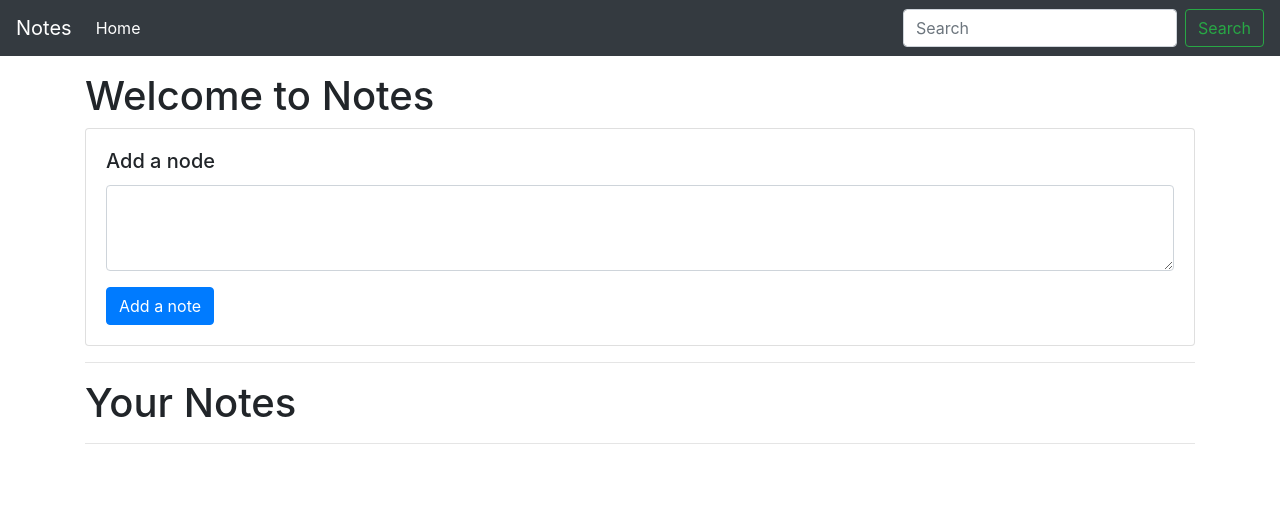
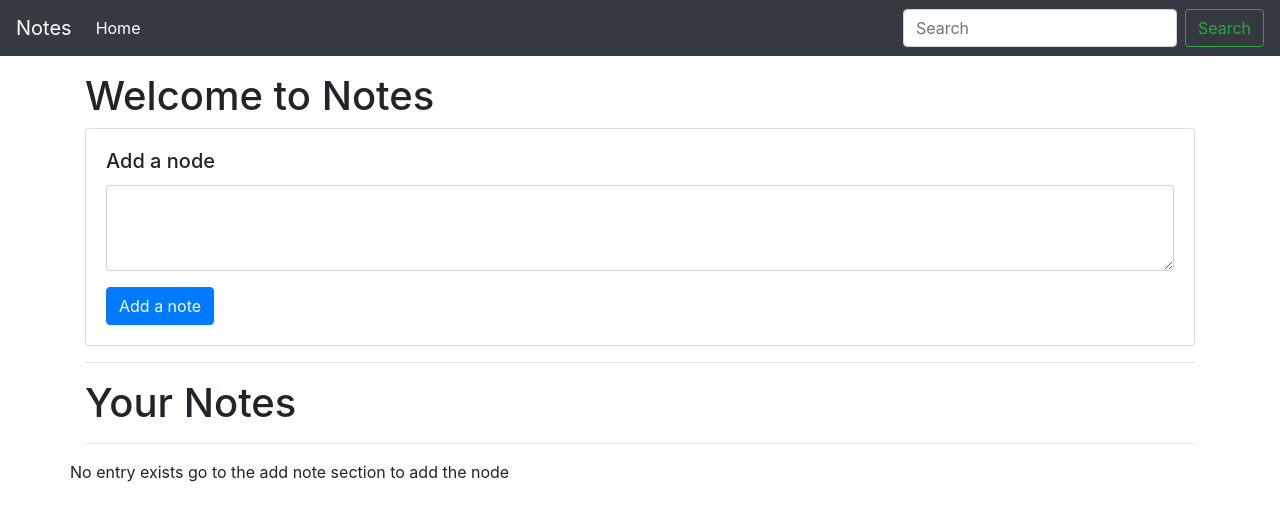
Before and after one commit to sarthakjain-3339/notes-builder, a plain HTML site: page Notes.html in a window 1280 px wide. Drawn offline with nearby package versions, Linux system fonts and the light colour scheme.

Commit message:
Update Notes.html

```diff
--- a/Notes.html
+++ b/Notes.html
@@ -54,7 +54,7 @@
     <script src="https://cdn.jsdelivr.net/npm/bootstrap@4.5.3/dist/js/bootstrap.min.js"
         integrity="sha384-w1Q4orYjBQndcko6MimVbzY0tgp4pWB4lZ7lr30WKz0vr/aWKhXdBNmNb5D92v7s"
         crossorigin="anonymous"></script>
-    <script src="/JS/node.js"></script>
+    <script src="/node.js"></script>
 </body>
 
 </html>
```
